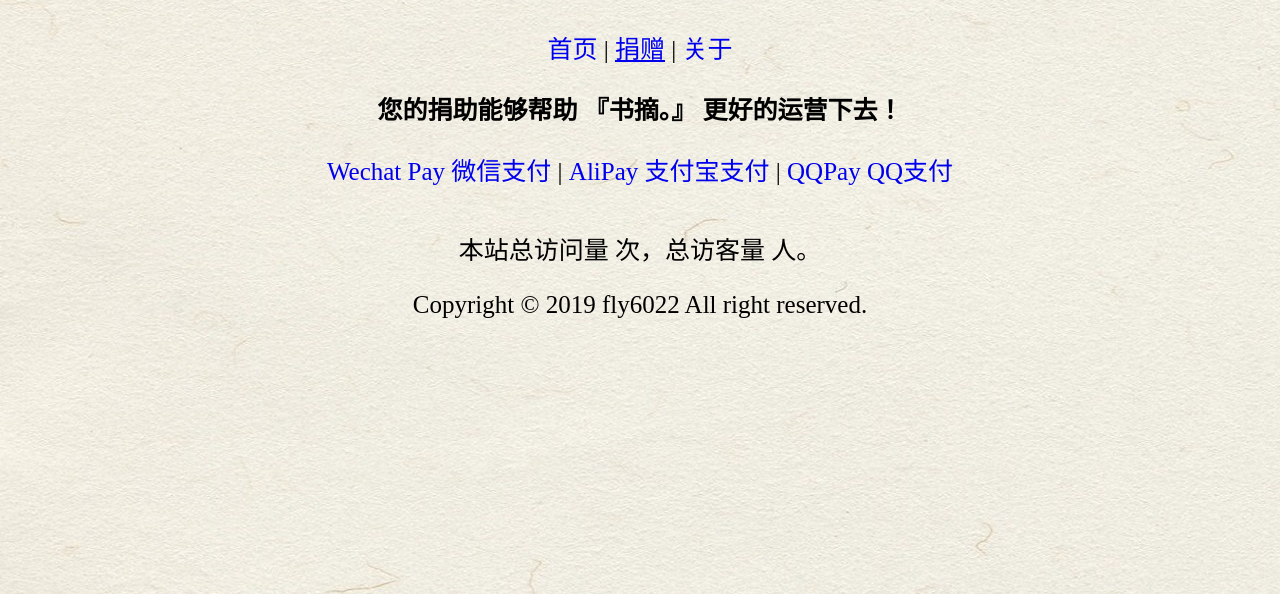
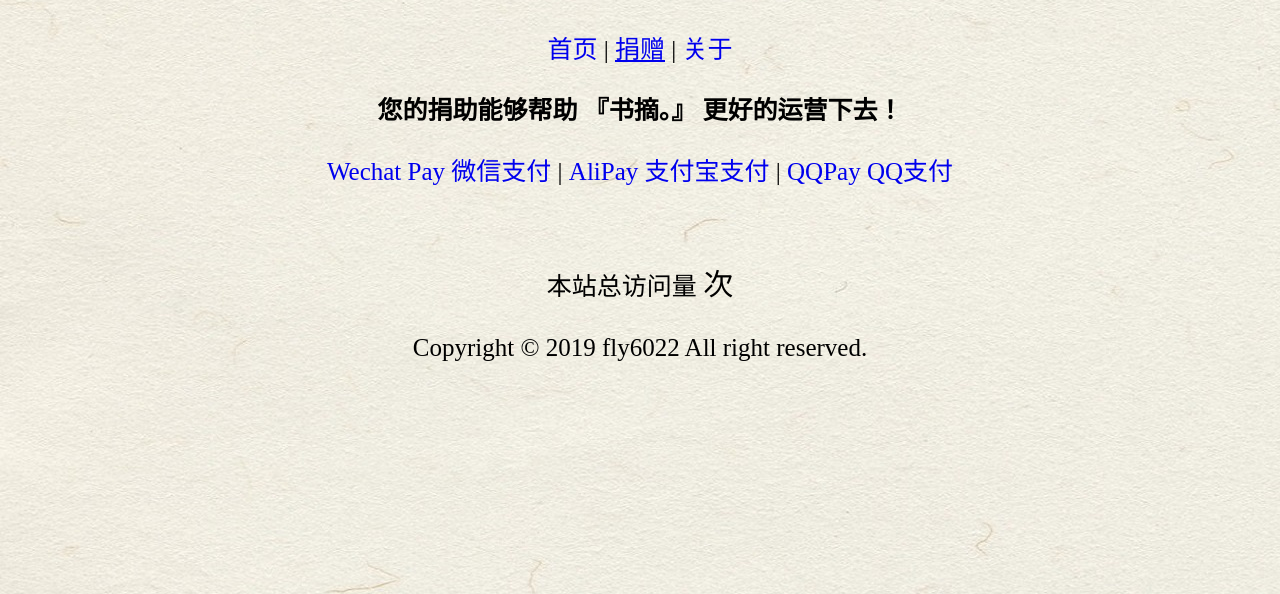
Before and after one commit to Book-Excerpts/book-excerpts.github.io, a plain HTML site: page donate.html in a window 1280 px wide. Shown: the part 206-800 px from the top of the page. Drawn offline with Linux system fonts and the light colour scheme; some packages are replaced by stand-ins of ours; a script that the page names is missing; a web font is replaced by a local one.

Commit message:
更新网站

```diff
--- a/donate.html
+++ b/donate.html
@@ -9,7 +9,6 @@
 		<link rel="shortcut icon" href="images/icon.png">
 		<link rel="stylesheet" href="css/style.css">
 		<script async src="//busuanzi.ibruce.info/busuanzi/2.3/busuanzi.pure.mini.js"></script>
-
 	</head>
 	<body background="images/blackground.jpg" style="width: 100%; position: absolute; top: 0; left: 0;">
 		<br>
@@ -27,7 +26,7 @@
 		<br>
 	    <footer>
 		<div name="计数器" align="center">
-			<span id="busuanzi_container_site_pv" style="font-size: 25px">本站总访问量 <span id="busuanzi_value_site_pv" style="font-size: 25px"> 次，总访客量 </span><span id="busuanzi_value_site_uv" style="font-size: 25px"> 人。</span>
+			<p><span id="busuanzi_container_site_pv" style="font-size: 25px">本站总访问量 </span> 次</p>
 		</div>
 		<div name="版权声明" align="center">
         <p style="font-size: 25px;">Copyright © <script>document.write(new Date().getFullYear());</script> fly6022 All right reserved.</p>
```
Also changed, not shown: about.html (+1 -1 lines), index.html (+1 -2 lines).
